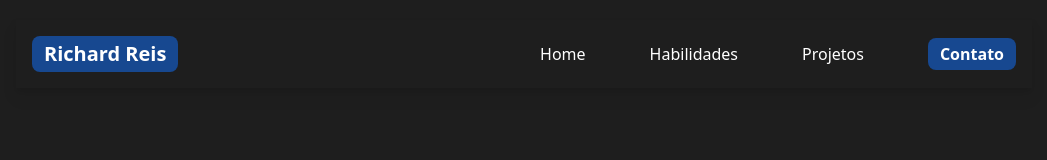
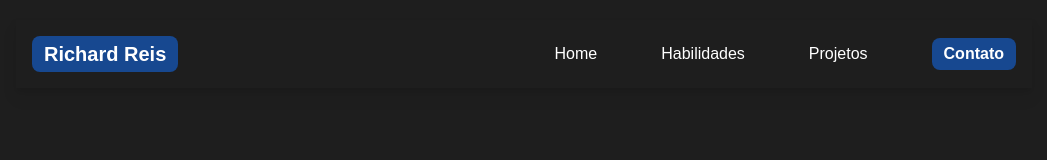
Before and after one commit to richarddsr21/meu-repositorio, a React (Vite) app: page / in a window 1280 px wide. Shown: the top 160 px of the page, without its empty margins (116-1163 px from the left). Built offline with nearby package versions, Linux system fonts and the light colour scheme.

Commit message:
Adicionei Font Poppins

```diff
--- a/src/index.css
+++ b/src/index.css
@@ -2,7 +2,10 @@
 @tailwind components;
 @tailwind utilities;
 
+@import url("https://fonts.googleapis.com/css2?family=Poppins:wght@100;200;300;400;500;600;700;800;900&display=swap");
+
 * {
   background-color: #1e1e1e;
   color: #fff;
+  font-family: "Poppins", sans-serif;
 }
```
